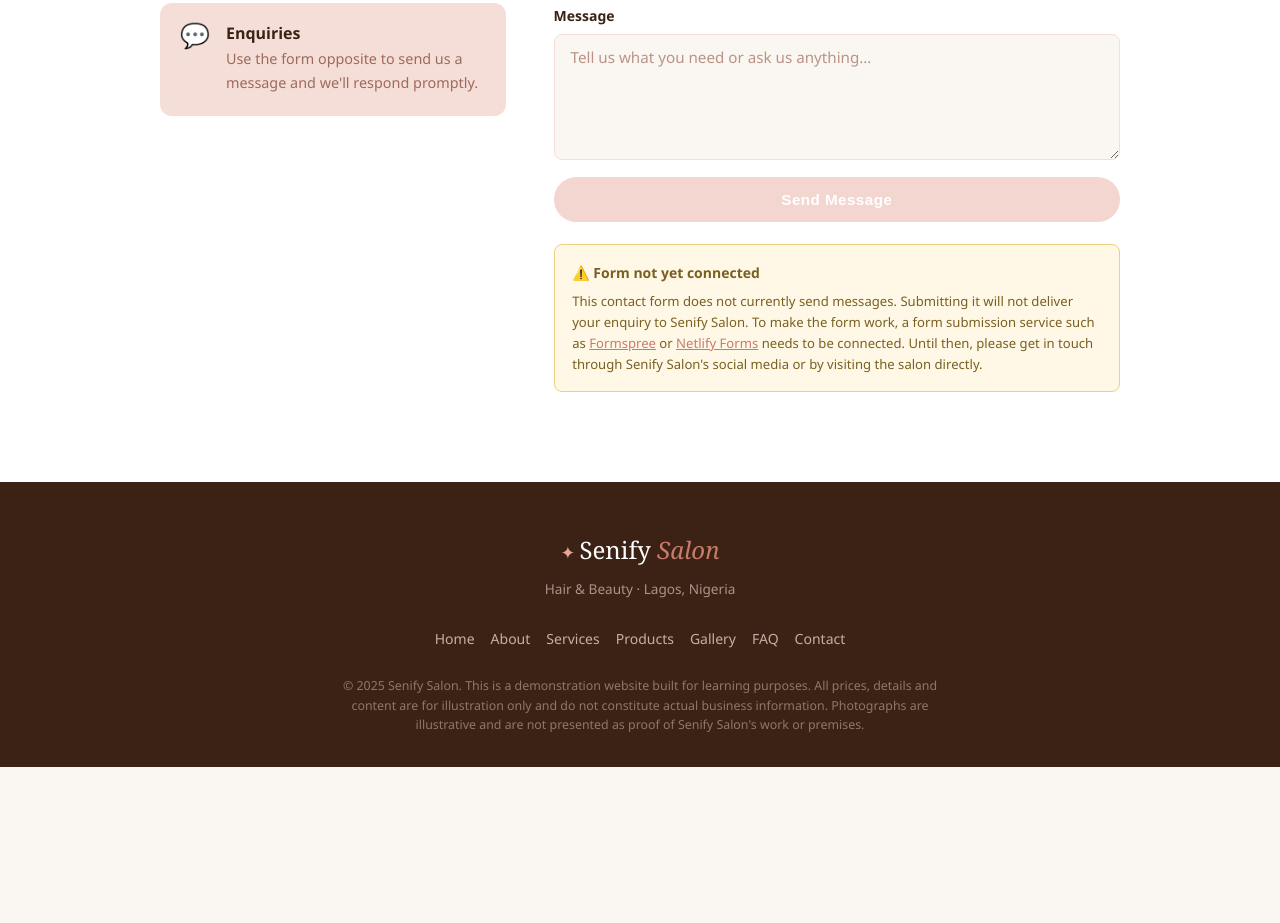
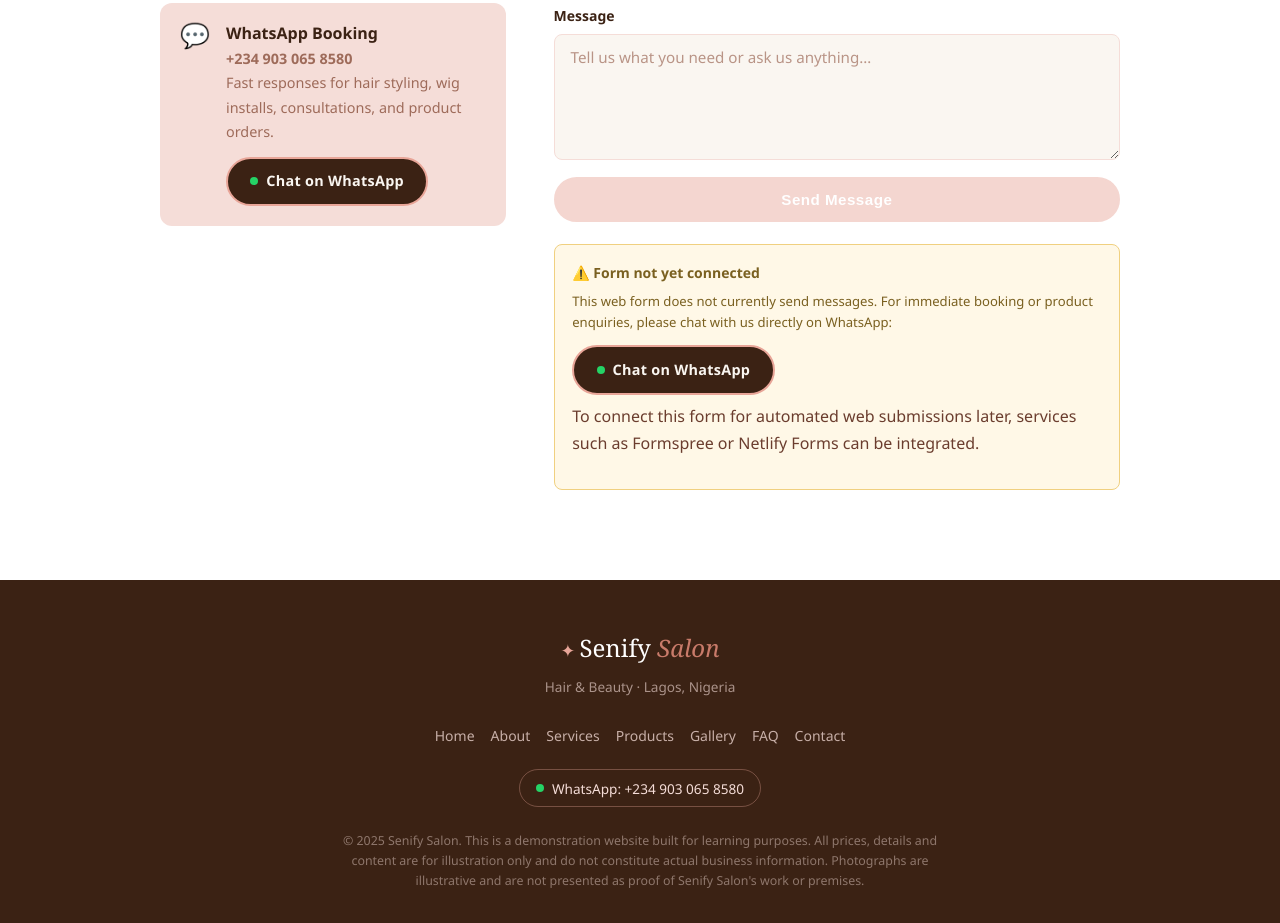
Before and after one commit to Nanvang/senify-salon, a plain HTML site: page index.html in a window 1280 px wide. Shown: the part 6312-7235 px from the top of the page. Before the commit the page ends 7079 px from the top, so only its background shows below. Drawn offline with Linux system fonts and the light colour scheme.

Commit message:
Add WhatsApp booking and contact links

```diff
--- a/index.html
+++ b/index.html
@@ -75,7 +75,8 @@
         <p class="hero-sub">Premium hair styling, wigs, weaves, extensions &amp; beauty products — all in one place.</p>
         <div class="hero-actions">
           <a href="#services" class="btn btn-primary">Our Services</a>
-          <a href="#contact" class="btn btn-outline">Book a Visit</a>
+          <a href="https://wa.me/2349030658580?text=Hello%20Senify%20Salon%2C%20I%20would%20like%20to%20enquire%20about%20your%20beauty%20services."
+            class="btn btn-outline" target="_blank" rel="noopener noreferrer">Book a Visit</a>
         </div>
       </div>
 
@@ -561,11 +562,16 @@
               </div>
             </div>
 
-            <div class="info-card">
+            <div class="info-card info-card-whatsapp">
               <span class="info-icon" aria-hidden="true">💬</span>
               <div>
-                <h4>Enquiries</h4>
-                <p>Use the form opposite to send us a message and we'll respond promptly.</p>
+                <h4>WhatsApp Booking</h4>
+                <p><strong>+234 903 065 8580</strong></p>
+                <p>Fast responses for hair styling, wig installs, consultations, and product orders.</p>
+                <a href="https://wa.me/2349030658580?text=Hello%20Senify%20Salon%2C%20I%20would%20like%20to%20enquire%20about%20your%20beauty%20services."
+                  class="btn btn-whatsapp" target="_blank" rel="noopener noreferrer">
+                  <span class="whatsapp-dot" aria-hidden="true"></span> Chat on WhatsApp
+                </a>
               </div>
             </div>
 
@@ -609,12 +615,19 @@
             <div class="form-status-box">
               <p class="form-status-heading">⚠️ Form not yet connected</p>
               <p class="form-status-body">
-                This contact form does not currently send messages. Submitting it will not deliver your enquiry to
-                Senify Salon. To make the form work, a form submission service such as
+                This web form does not currently send messages. For immediate booking or product enquiries, please chat
+                with us directly on WhatsApp:
+              </p>
+              <a href="https://wa.me/2349030658580?text=Hello%20Senify%20Salon%2C%20I%20would%20like%20to%20enquire%20about%20your%20beauty%20services."
+                class="btn btn-whatsapp btn-whatsapp-inline" target="_blank" rel="noopener noreferrer">
+                <span class="whatsapp-dot" aria-hidden="true"></span> Chat on WhatsApp
+              </a>
+              <p class="form-status-note">
+                To connect this form for automated web submissions later, services such as
                 <a href="https://formspree.io" target="_blank" rel="noopener noreferrer">Formspree</a> or
-                <a href="https://www.netlify.com/products/forms/" target="_blank" rel="noopener noreferrer">Netlify Forms</a>
-                needs to be connected. Until then, please get in touch through Senify Salon's social media or by
-                visiting the salon directly.
+                <a href="https://www.netlify.com/products/forms/" target="_blank" rel="noopener noreferrer">Netlify
+                  Forms</a>
+                can be integrated.
               </p>
             </div>
 
@@ -655,6 +668,14 @@
         </ul>
       </nav>
 
+      <!-- Small WhatsApp contact link -->
+      <p class="footer-whatsapp">
+        <a href="https://wa.me/2349030658580?text=Hello%20Senify%20Salon%2C%20I%20would%20like%20to%20enquire%20about%20your%20beauty%20services."
+          class="footer-whatsapp-link" target="_blank" rel="noopener noreferrer">
+          <span class="whatsapp-dot" aria-hidden="true"></span> WhatsApp: +234 903 065 8580
+        </a>
+      </p>
+
       <!-- Legal disclaimer -->
       <p class="footer-legal">
         &copy; 2025 Senify Salon. This is a demonstration website built for learning purposes. All prices, details and
--- a/style.css
+++ b/style.css
@@ -247,6 +247,48 @@ p {
   opacity: 0.45;
   cursor: not-allowed;
   pointer-events: none;
+}
+
+/* WhatsApp action button — styled in cream, blush pink, and dark brown branding */
+.btn-whatsapp {
+  background: var(--brown-dark);
+  color: var(--cream);
+  border: 2px solid var(--blush);
+  display: inline-flex;
+  align-items: center;
+  justify-content: center;
+  gap: 0.5rem;
+  margin-top: 0.75rem;
+  font-size: 0.9rem;
+  padding: 0.65rem 1.4rem;
+  border-radius: 50px;
+  font-weight: 600;
+  cursor: pointer;
+  transition: background var(--transition), color var(--transition), border-color var(--transition), box-shadow var(--transition);
+  text-decoration: none;
+  letter-spacing: 0.02em;
+}
+
+.btn-whatsapp:hover {
+  background: var(--blush-deep);
+  border-color: var(--blush-deep);
+  color: var(--white);
+  box-shadow: 0 4px 16px rgba(201, 123, 106, 0.4);
+}
+
+.btn-whatsapp-inline {
+  margin: 0.75rem 0 0.5rem;
+  width: auto;
+}
+
+/* Small green indicator dot to subtly recognize WhatsApp while preserving brand colours */
+.whatsapp-dot {
+  display: inline-block;
+  width: 8px;
+  height: 8px;
+  background-color: #25D366;
+  border-radius: 50%;
+  flex-shrink: 0;
 }
 
 
@@ -1014,6 +1056,31 @@ figcaption {
   color: var(--blush-light);
 }
 
+/* Small WhatsApp contact link in footer */
+.footer-whatsapp {
+  margin: -0.25rem 0 0;
+}
+
+.footer-whatsapp-link {
+  display: inline-flex;
+  align-items: center;
+  gap: 0.5rem;
+  font-size: 0.85rem;
+  color: var(--blush-light);
+  border: 1px solid rgba(232, 165, 152, 0.35);
+  padding: 0.4rem 1rem;
+  border-radius: 50px;
+  transition: all var(--transition);
+  text-decoration: none;
+}
+
+.footer-whatsapp-link:hover {
+  color: var(--white);
+  border-color: var(--blush);
+  background: rgba(232, 165, 152, 0.15);
+  box-shadow: 0 2px 10px rgba(0, 0, 0, 0.2);
+}
+
 .footer-legal {
   font-size: 0.775rem;
   color: rgba(245, 221, 216, 0.45);
@@ -1123,6 +1190,15 @@ figcaption {
     text-align: center;
   }
 
+  .btn-whatsapp {
+    max-width: 100%;
+  }
+
+  .footer-whatsapp-link {
+    font-size: 0.8rem;
+    padding: 0.35rem 0.85rem;
+  }
+
   /* Gallery: 2 columns on mobile, shorter rows */
   .gallery-grid {
     grid-template-columns: repeat(2, 1fr);
```
